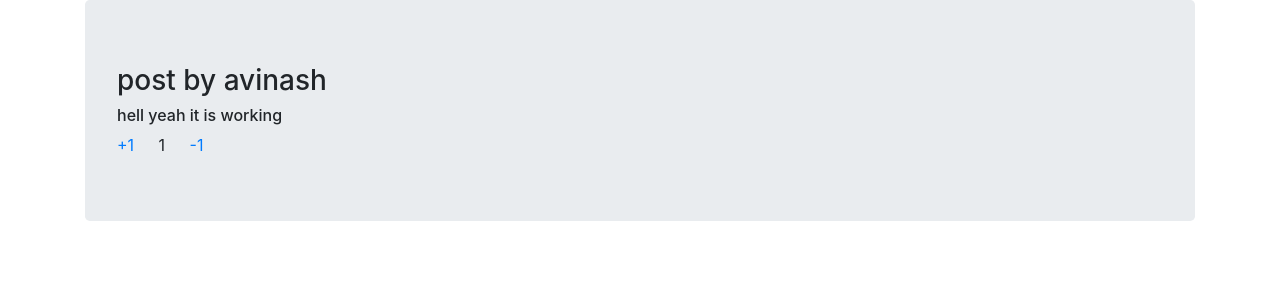
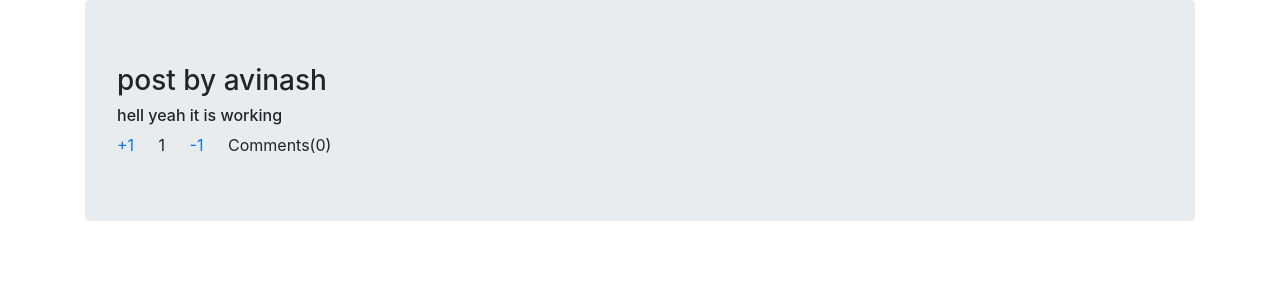
Before and after one commit to Tamanna-jangra/reddit-clone, a Django app: page /post/5 in a window 1280 px wide. Shown: the top 300 px of the page. Run offline with Django 3.2, Linux system fonts and the light colour scheme; data comes from the database, SQL or seed files in the repository; both versions use the stored data as it was after the commit; some libraries are stand-ins or nearby versions.

Commit message:
comment count feature also added

```diff
--- a/boards/urls.py
+++ b/boards/urls.py
@@ -5,6 +5,6 @@ urlpatterns = [
     path('board/<int:id>', views.BoardView,name='board'),
     path('post/<int:id>', views.PostView,name='post'),
     path('new/<int:id>', views.PostCreateView,name='new_post'),
-    path('vote/<int:id>/<path:value>', views.PostVoteView,name='post_vote'),
+    path('vote/<int:id>/<path:value>/<on>', views.PostVoteView,name='post_vote'),
     path('comment/<int:id>/<on>', views.PostCommentView,name='post_comment'),
 ]
--- a/boards/views.py
+++ b/boards/views.py
@@ -27,10 +27,20 @@ def BoardView(request,id):
 
 def PostView(request,id):
     p=Posts.objects.get(id=id)
-    v=0
+    pv=0
+    c=0
     for i in p.VotePost.all():
-        v+=i.value
-    return render(request,'Post.html',{'comment':p,'vote':v})
+        pv+=i.value
+    for i in p.CommentPost.all():
+        c+=1
+
+    d={}
+    for i in p.CommentPost.all():
+        cv=0
+        for j in i.VoteComment.all():
+            cv+=1
+        d[i.id]=cv
+    return render(request,'Post.html',{'comment':p,'vote':pv,'com':c,'comVote':d})
 
 def PostCreateView(request,id):
     if request.method=='POST':
@@ -45,12 +55,16 @@ def PostCreateView(request,id):
         form=PostForm()
     return render(request,'PostCreate.html',{'form':form})
 
-def PostVoteView(request,id,value):
+def PostVoteView(request,id,value,on):
     if value=='1':
         v=1
     else:
         v=-1
-    Votes.objects.create(from_id=str(request.user.username),post_id=Posts.objects.get(id=id),value=v)
+    if on=='p':
+        Votes.objects.create(from_id=str(request.user.username),post_id=Posts.objects.get(id=id),value=v)
+    else:
+        Votes.objects.create(from_id=str(request.user.username),comment_id=Comments.objects.get(id=id),value=v)
+
     return render(request, 'home.html', {'boards': SubReddits.objects.all()})
 
 def PostCommentView(request,id,on):
--- a/templates/Board.html
+++ b/templates/Board.html
@@ -10,13 +10,13 @@
                 <div class="card-body">
                     <h4 class='card-title'><a href="{%url 'post' i.id%}">{{i.text}}</a></h4>
                     <a href="{%url 'post_comment' i.id 'p'%}" class="card-link">Reply</a>
-                    <a href="{%url 'post_vote' i.id '1'%}" class="card-link">+1</a>
+                    <a href="{%url 'post_vote' i.id '1' 'p'%}" class="card-link">+1</a>
                     {%for k,v in vote.items%}
                         {%if k == i.id%}
                         <span class='card-link'>{{v}}</span>
                         {%endif%}
                     {%endfor%}
-                    <a href="{%url 'post_vote' i.id '-1'%}" class="card-link">-1</a>
+                    <a href="{%url 'post_vote' i.id '-1' 'p'%}" class="card-link">-1</a>
                     {%for k,v in com.items%}
                         {%if k == i.id%}
                         <span class='card-link'>Comments({{v}})</span>
--- a/templates/Post.html
+++ b/templates/Post.html
@@ -4,17 +4,22 @@
     <div class="jumbotron">
         <h3>{{comment.text}}</h3>
         <h6>{{comment.detail}}</h6>
-        <a href="{%url 'post_vote' comment.id '1'%}" class="card-link">+1</a>
+        <a href="{%url 'post_vote' comment.id '1' 'p'%}" class="card-link">+1</a>
         <span class='card-link'>{{vote}}</span>
-        <a href="{%url 'post_vote' comment.id '-1'%}" class="card-link">-1</a>
+        <a href="{%url 'post_vote' comment.id '-1' 'p'%}" class="card-link">-1</a>
+        <span class='card-link'>Comments({{com}})</span>
     </div>
     {%for i in comment.CommentPost.all%}
         <div class="card">
             <div class="card-body">
                 <p class='card-title'>( <a href="">{{i.from_user}}</a> ) {{i.text}}</p>
-                <a href="" class="card-link">Reply</a>
-                <a href="" class="card-link">+1</a>
-                <a href="" class="card-link">-1</a>
+                <a href="{%url 'post_vote' i.id '-1' 'c'%}" class="card-link">+1</a>
+                 {%for k,v in comVote.items%}
+                    {%if k == i.id%}
+                        <span class='card-link'>{{v}}</span>
+                    {%endif%}
+                {%endfor%}
+                <a href="{%url 'post_vote' i.id '-1' 'c'%}" class="card-link">-1</a>
             </div>
         </div>
     {%endfor%}
```
Also changed, not shown: db.sqlite3.
